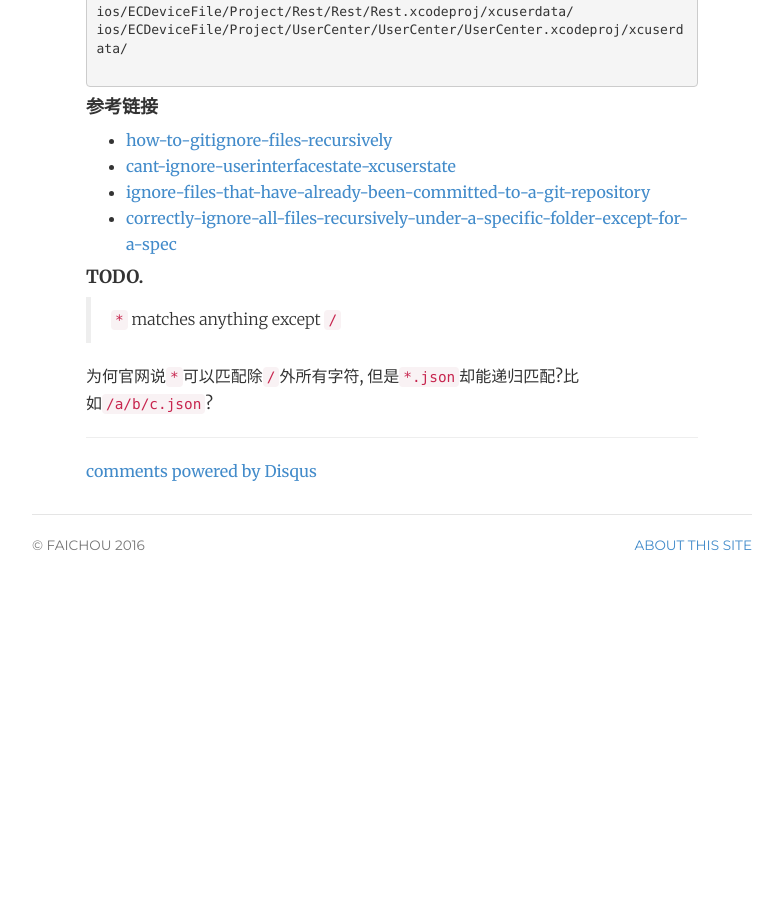
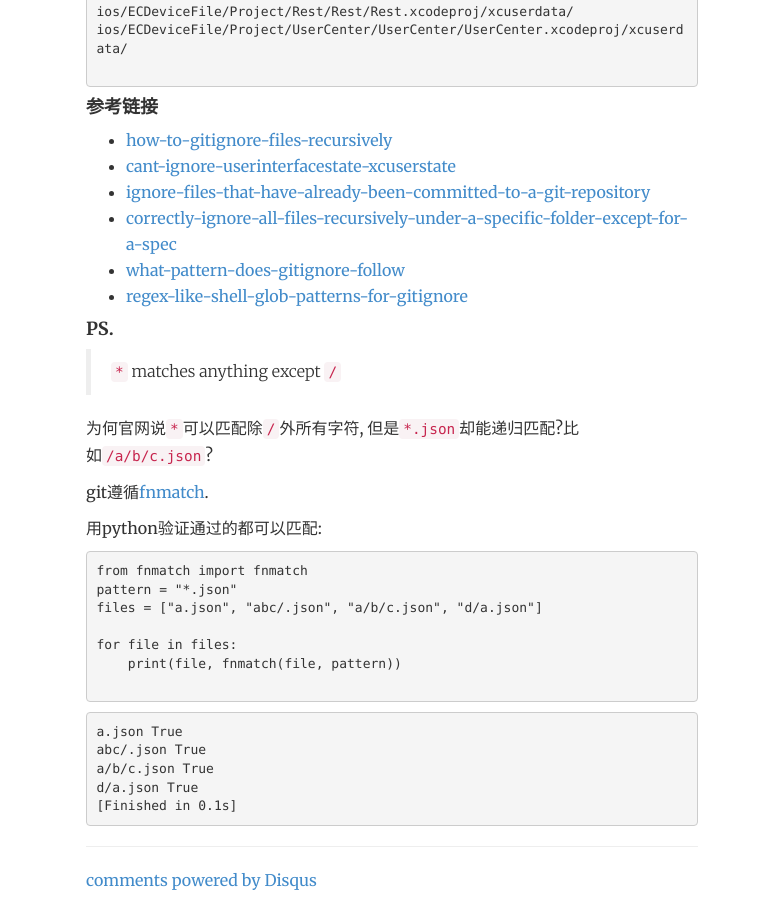
Before and after one commit to FaiChou/faichou.github.io, a Jekyll site: the page built from _posts/2018-05-10-gitignore递归排除某类文件夹.md, in a window 1280 px wide and 900 px high, scrolled down 3506 px. Shown: the whole window, without its empty margins (248-1031 px from the left). Built offline with Jekyll 4.4.1, drawn with Linux system fonts in a browser that asks for light colours; comment, search, counter and statistics services are not loaded; before the commit the page ends 4113 px from its top, so only the background shows below that.

Commit message:
fix todo

````diff
--- a/_posts/2018-05-10-gitignore递归排除某类文件夹.md
+++ b/_posts/2018-05-10-gitignore递归排除某类文件夹.md
@@ -140,10 +140,33 @@ ios/ECDeviceFile/Project/UserCenter/UserCenter/UserCenter.xcodeproj/xcuserdata/
 - [cant-ignore-userinterfacestate-xcuserstate](https://stackoverflow.com/questions/6564257/cant-ignore-userinterfacestate-xcuserstate)
 - [ignore-files-that-have-already-been-committed-to-a-git-repository](https://stackoverflow.com/questions/1139762/ignore-files-that-have-already-been-committed-to-a-git-repository)
 - [correctly-ignore-all-files-recursively-under-a-specific-folder-except-for-a-spec](https://stackoverflow.com/questions/17812717/correctly-ignore-all-files-recursively-under-a-specific-folder-except-for-a-spec)
+- [what-pattern-does-gitignore-follow](https://stackoverflow.com/questions/34901807/what-pattern-does-gitignore-follow/34960504#34960504)
+- [regex-like-shell-glob-patterns-for-gitignore](https://stackoverflow.com/questions/19391327/regex-like-shell-glob-patterns-for-gitignore)
 
-
-#### TODO.
+#### PS.
 
 > `*` matches anything except `/`
 
 为何官网说`*`可以匹配除`/`外所有字符, 但是`*.json`却能递归匹配?比如`/a/b/c.json`?
+
+git遵循[fnmatch](http://unixhelp.ed.ac.uk/CGI/man-cgi?fnmatch%203).
+
+用python验证通过的都可以匹配:
+
+```python
+from fnmatch import fnmatch
+pattern = "*.json"
+files = ["a.json", "abc/.json", "a/b/c.json", "d/a.json"]
+
+for file in files:
+    print(file, fnmatch(file, pattern))
+
+```
+
+```
+a.json True
+abc/.json True
+a/b/c.json True
+d/a.json True
+[Finished in 0.1s]
+```
````
